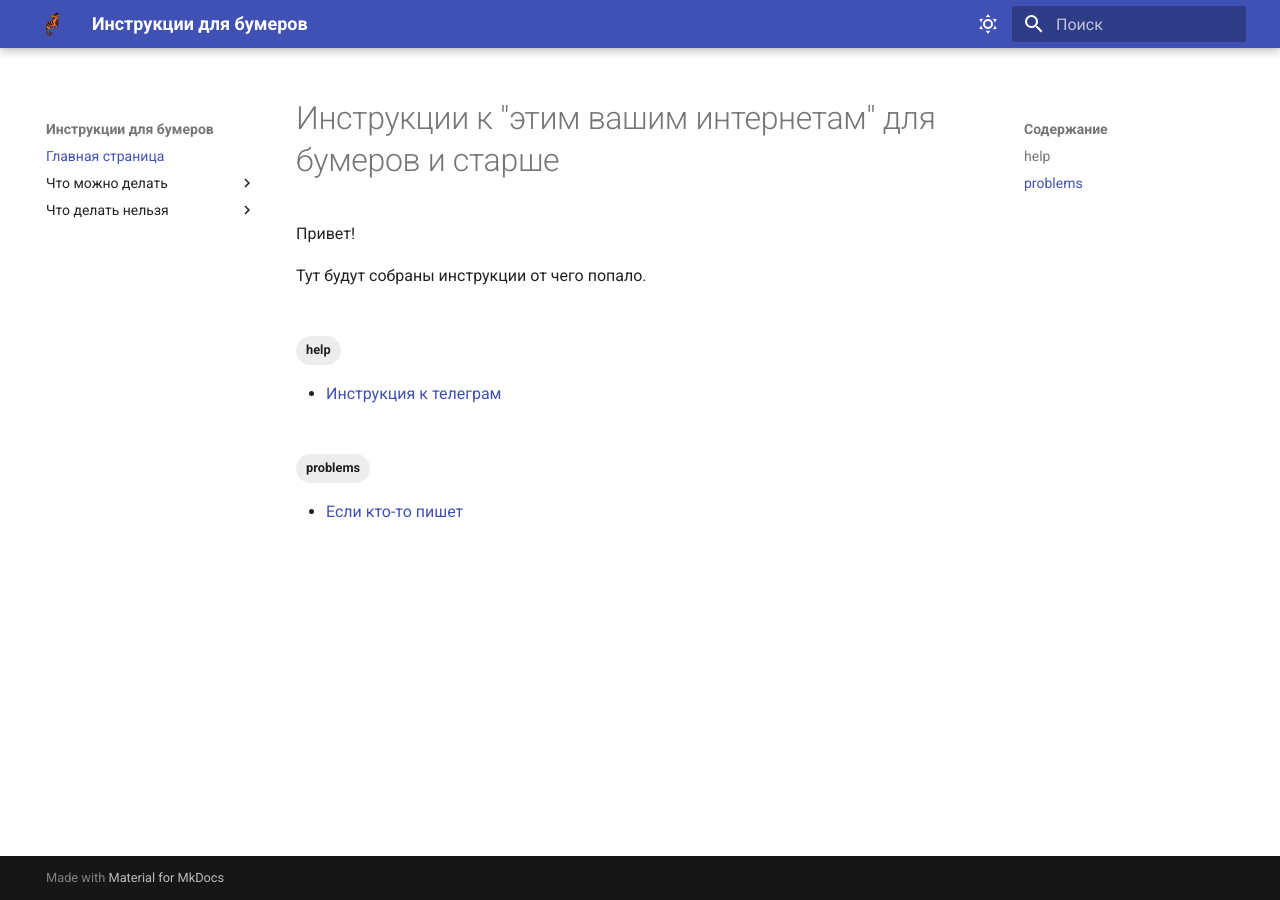
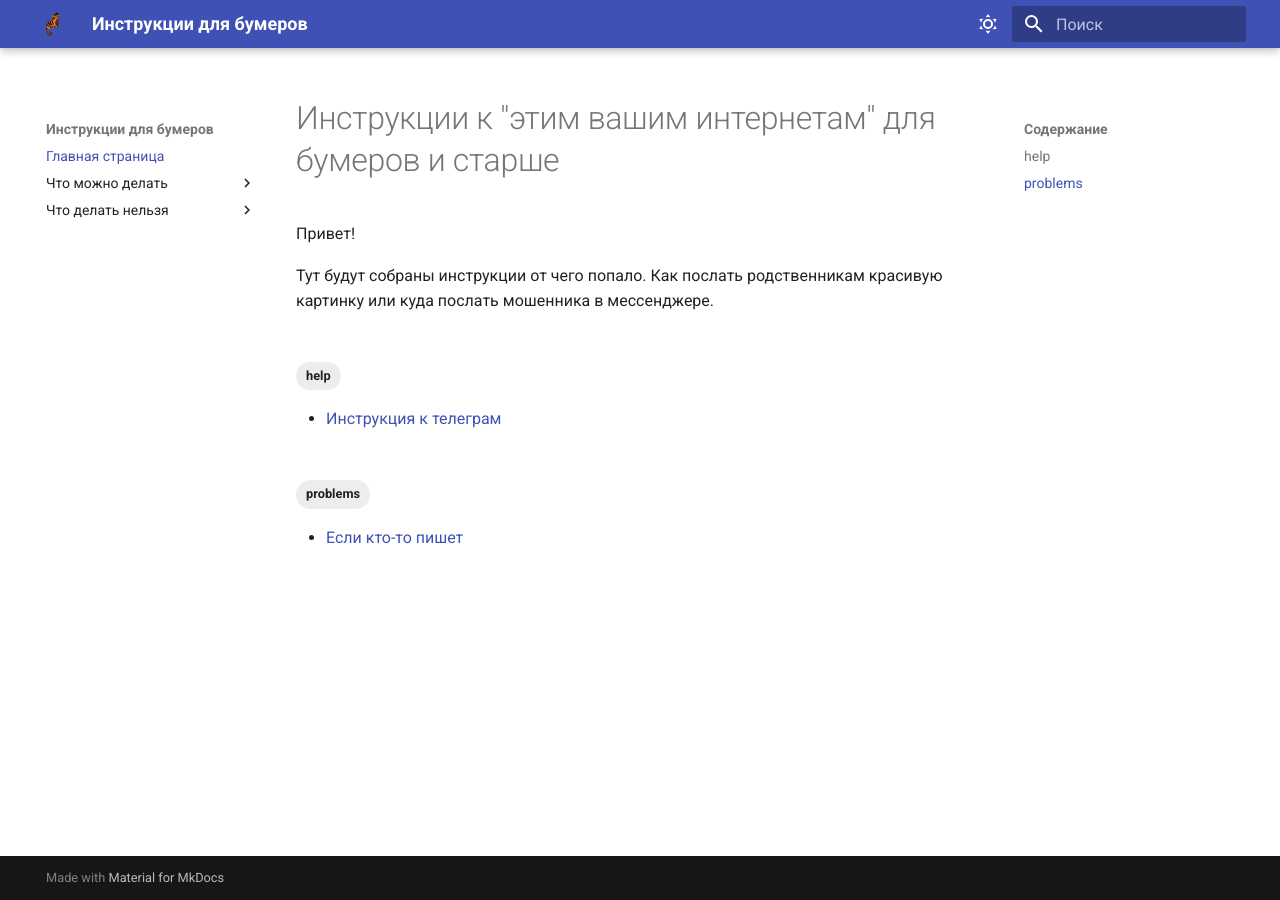
Before and after one commit to mtarelkina/omg-whats-the-hell-is-this, an MkDocs documentation site: the page built from docs/index.md, in a window 1280 px wide. Built offline with MkDocs 1.6.1 and Material for MkDocs 9.7.7, drawn with Linux system fonts in a browser that asks for light colours.

Commit message:
проверка автоматизации

```diff
--- a/docs/index.md
+++ b/docs/index.md
@@ -2,6 +2,6 @@
 
 Привет!
 
-Тут будут собраны инструкции от чего попало.
+Тут будут собраны инструкции от чего попало. Как послать родственникам красивую картинку или куда послать мошенника в мессенджере.
 
 <!-- material/tags { include: [help, problems] } -->
```
